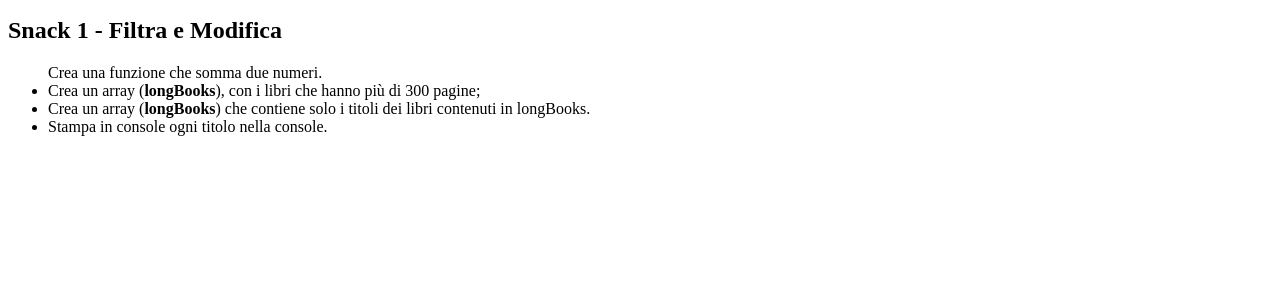
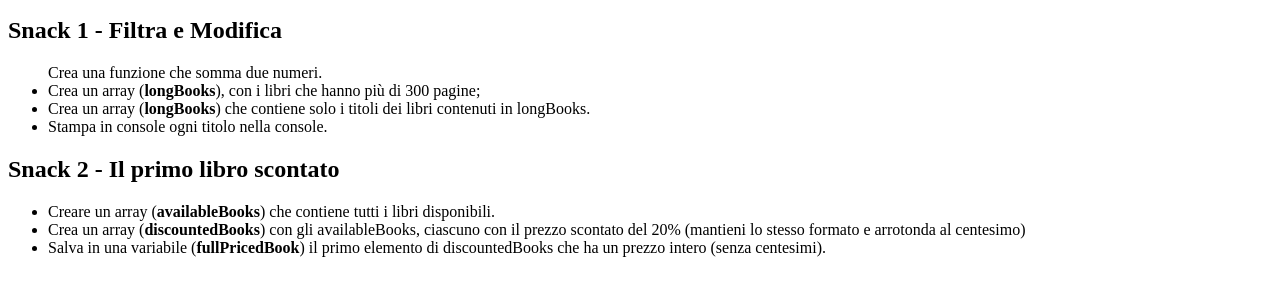
Before and after one commit to EneaSema/ex-js-array-snack-2, a plain HTML site: page index.html in a window 1280 px wide. Shown: the part 155-450 px from the top of the page. Drawn offline with Linux system fonts and the light colour scheme.

Commit message:
create snack2

```diff
--- a/index.html
+++ b/index.html
@@ -33,5 +33,21 @@
       </li>
       <li>Stampa in console ogni titolo nella console.</li>
     </ul>
+    <h2><b>Snack 2 - Il primo libro scontato</b></h2>
+    <ul>
+      <li>
+        Creare un array (<b>availableBooks</b>) che contiene tutti i libri
+        disponibili.
+      </li>
+      <li>
+        Crea un array (<b>discountedBooks</b>) con gli availableBooks, ciascuno
+        con il prezzo scontato del 20% (mantieni lo stesso formato e arrotonda
+        al centesimo)
+      </li>
+      <li>
+        Salva in una variabile (<b>fullPricedBook</b>) il primo elemento di
+        discountedBooks che ha un prezzo intero (senza centesimi).
+      </li>
+    </ul>
   </body>
 </html>
--- a/snack6.js/libri.js
+++ b/snack6.js/libri.js
@@ -92,3 +92,8 @@ console.log(
   "Array finale contenente solo la lista dei titoli dei libri contenuti in lonkBooks:",
   longBooksTitles
 );
+
+// Snack 2 - Il primo libro scontato
+// Creare un array (availableBooks) che contiene tutti i libri disponibili.
+// Crea un array (discountedBooks) con gli availableBooks, ciascuno con il prezzo scontato del 20% (mantieni lo stesso formato e arrotonda al centesimo)
+// Salva in una variabile (fullPricedBook) il primo elemento di discountedBooks che ha un prezzo intero (senza centesimi).
```
